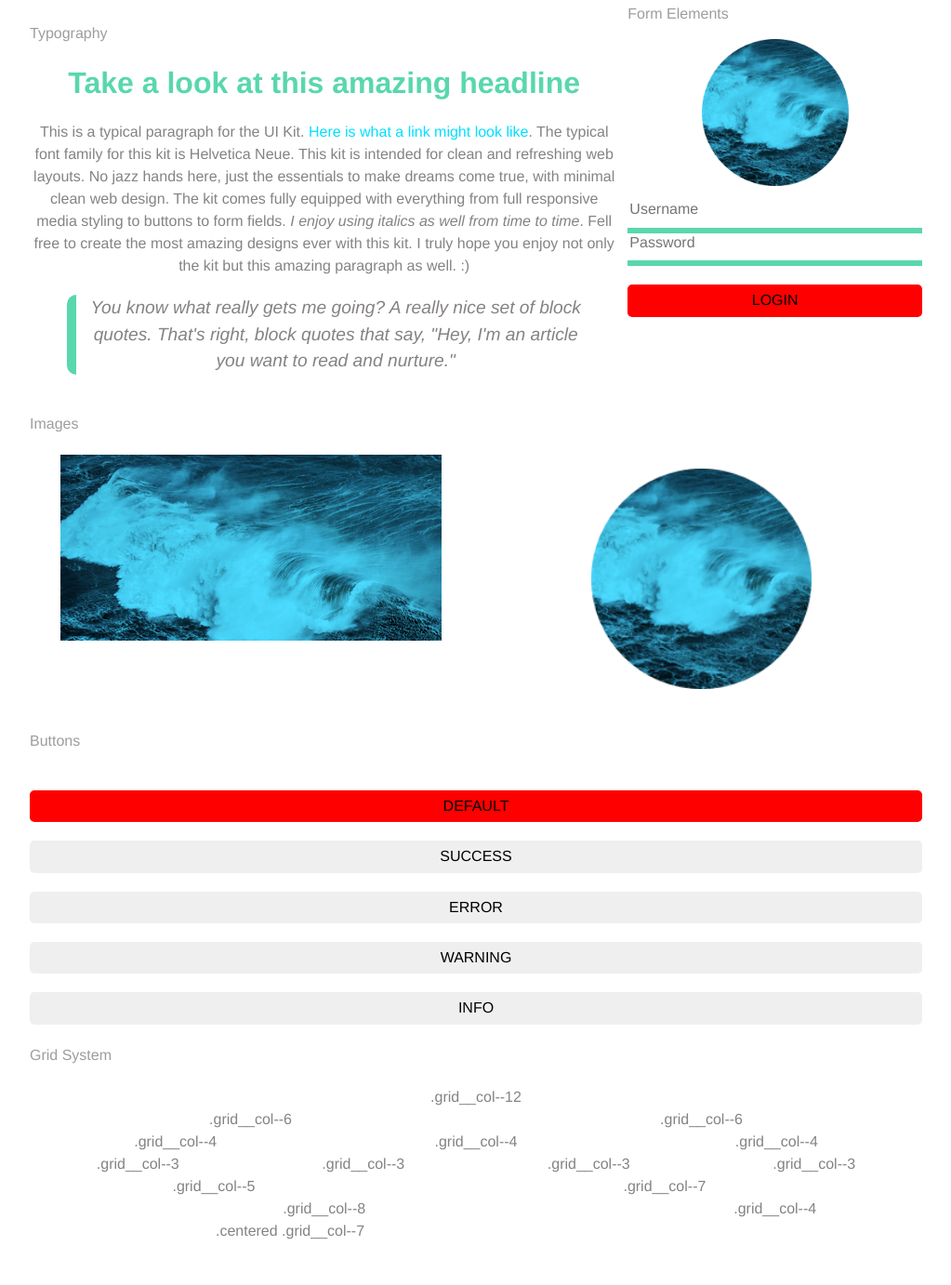
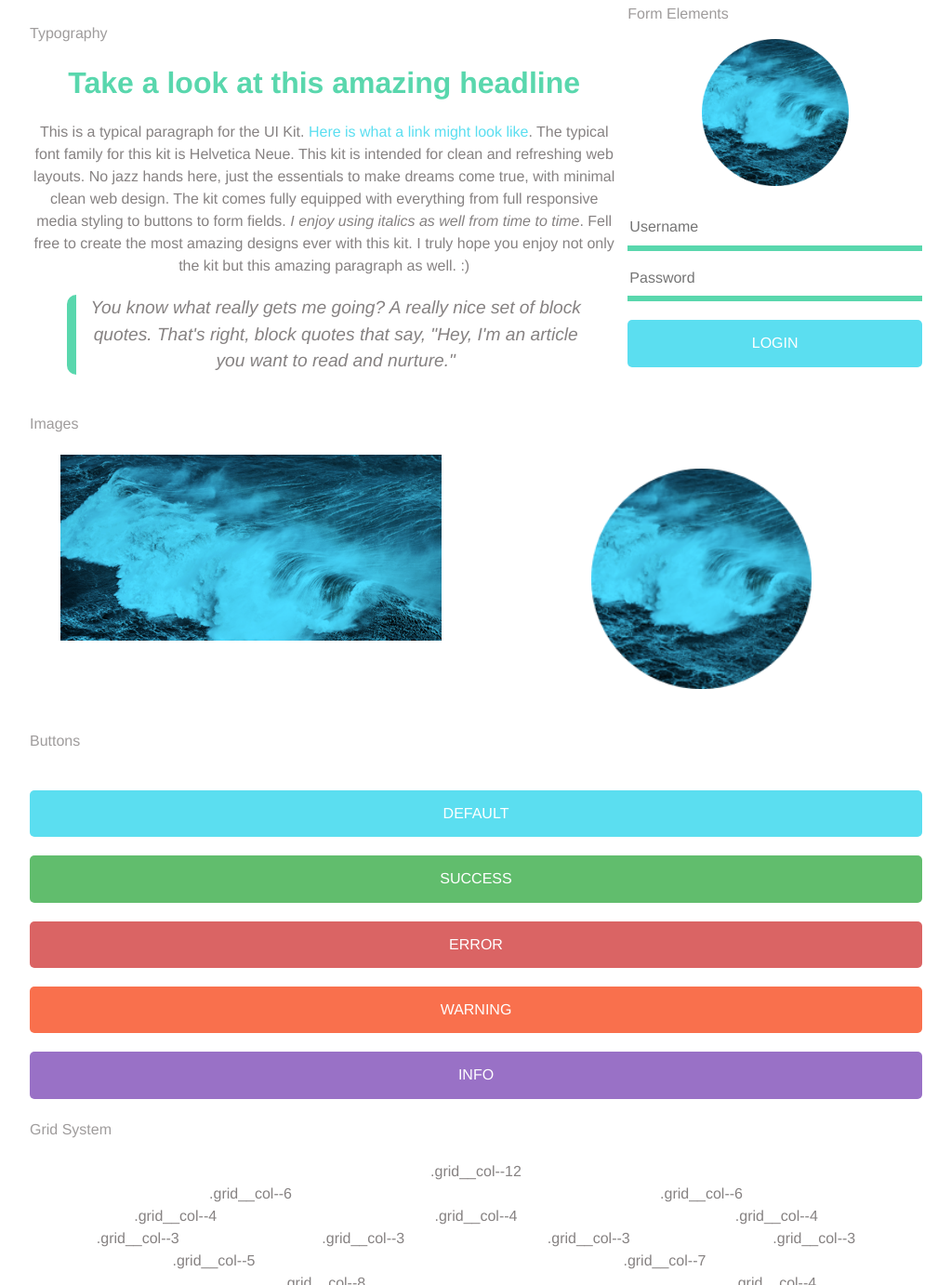
Before and after one commit to stevejd88/techdegree-project-4, a plain HTML site: page index.html in a window 1280 px wide. Shown: the part 329-1711 px from the top of the page at 93% size, without its empty margins (128-1151 px from the left). Before the commit the page ends 1665 px from the top, so only its background shows below. Drawn offline with Linux system fonts and the light colour scheme.

Commit message:
updated buttons

```diff
--- a/scss/components/_buttons.scss
+++ b/scss/components/_buttons.scss
@@ -5,10 +5,11 @@
 
 
 %btn {
+  color: $white;
   text-transform: uppercase;
   border: none;
   border-radius: 5px;
-  padding: .5em;
+  padding: 1em;
   margin-top: 20px;
   @include center;
 }
@@ -16,18 +17,22 @@
 .btn {
   &--default {
     @extend %btn;
-    background-color: red;
+    background-color: $color-secondary;
   }
   &--success {
     @extend %btn;
+    background-color: $button-green;
   }
   &--error {
     @extend %btn;
+    background-color: $button-red;
   }
   &--warning {
     @extend %btn;
+    background-color: $button-orange;
   }
   &--info {
     @extend %btn;
+    background-color: $button-purple;
   }
 }
--- a/scss/components/_forms.scss
+++ b/scss/components/_forms.scss
@@ -7,6 +7,7 @@ input[type="password"] {
   border-style: none;
   border-bottom: 6px solid $color-primary;
   padding-bottom: 10px;
+  padding-top: 20px;
 }
 
 .form {
--- a/scss/utilities/_variables.scss
+++ b/scss/utilities/_variables.scss
@@ -5,7 +5,13 @@
 $white: #ffffff;
 
 $color-primary: #59d7ad;
-$color-secondary: #00e0ff;
+$color-secondary: #5bdef0;
+
+$button-green: #61bd6d;
+$button-red: #da6464;
+$button-orange: #f9704d;
+$button-purple: #9971c6;
+
 
 $color-text: #868282;
 $color-text-light: lighten($color-text, 10%);
```
Also changed, not shown: css/styles.css, 2 other files.
